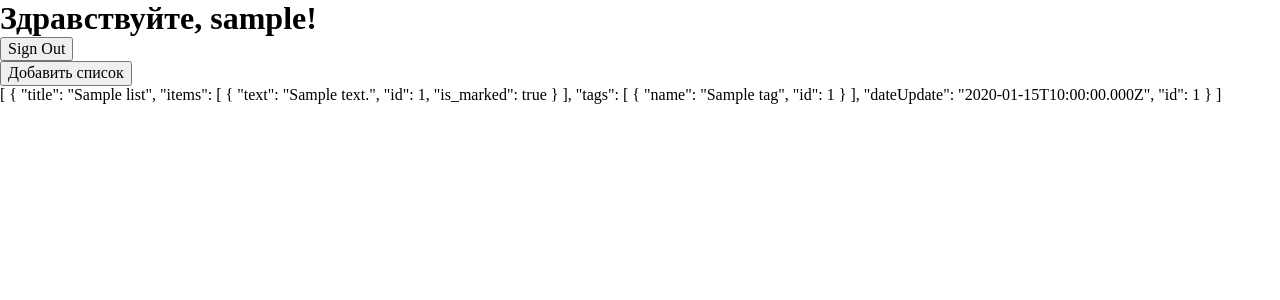
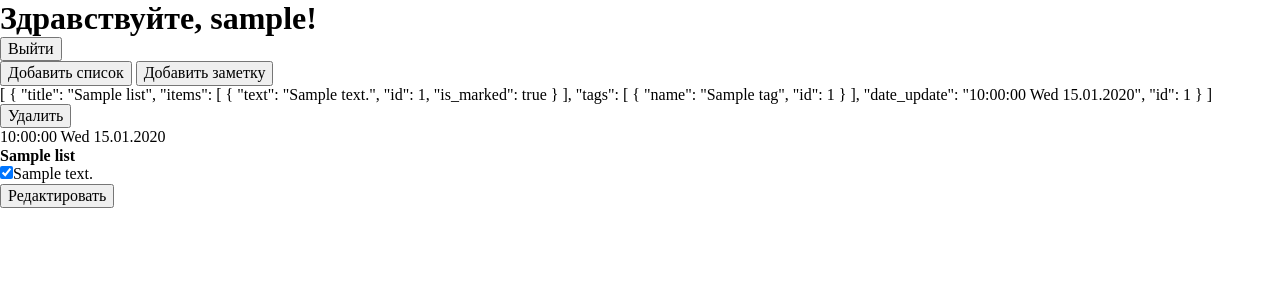
Before and after one commit to ZharikovaES/PersonalListsApp, a Spring Boot app: page /home in a window 1280 px wide. Shown: the top 300 px of the page. Run offline with Spring Boot 4, Linux system fonts and the light colour scheme; the visitor is signed in with stand-in values (Sample User, id 1); tables that the repository leaves empty hold one stand-in row (values such as "Sample post"); some of the project's set-up classes (security, data sources, template engines, error pages and the like) are left out, and stand-ins take their place.

Commit message:
Added: get, push, put and delete of lists (backend and frontend).

```diff
--- a/src/main/java/com/ZharikovaES/PersonalListsApp/controllers/MessageController.java
+++ b/src/main/java/com/ZharikovaES/PersonalListsApp/controllers/MessageController.java
@@ -1,19 +1,20 @@
 package com.ZharikovaES.PersonalListsApp.controllers;
 
-import com.ZharikovaES.PersonalListsApp.models.Item;
-import com.ZharikovaES.PersonalListsApp.models.List;
-import com.ZharikovaES.PersonalListsApp.models.Tag;
-import com.ZharikovaES.PersonalListsApp.models.User;
+import com.ZharikovaES.PersonalListsApp.models.*;
+import com.ZharikovaES.PersonalListsApp.repos.ItemRepo;
 import com.ZharikovaES.PersonalListsApp.repos.ListRepo;
+import com.ZharikovaES.PersonalListsApp.repos.NoteRepo;
 import com.ZharikovaES.PersonalListsApp.repos.UserRepo;
 import org.springframework.beans.factory.annotation.Autowired;
 import org.springframework.http.HttpStatus;
 import org.springframework.http.MediaType;
 import org.springframework.http.ResponseEntity;
 import org.springframework.security.core.annotation.AuthenticationPrincipal;
+import org.springframework.transaction.annotation.Transactional;
 import org.springframework.web.bind.annotation.*;
 
 import java.util.ArrayList;
+import java.util.Optional;
 import java.util.Set;
 
 @RestController
@@ -23,6 +24,10 @@
     private UserRepo userRepo;
     @Autowired
     private ListRepo listRepo;
+    @Autowired
+    private ItemRepo itemRepo;
+    @Autowired
+    private NoteRepo noteRepo;
 
     @RequestMapping(method = RequestMethod.POST, value = "/push-list", consumes = MediaType.APPLICATION_JSON_VALUE, produces = "application/json")
     public ResponseEntity<List> saveList(@RequestBody List list, @AuthenticationPrincipal User user) {
@@ -35,24 +40,65 @@
         }
 
         list.setUser(user);
+        list.setDateUpdateTZByUser();
         listRepo.save(list);
         userRepo.save(user);
 
         return new ResponseEntity<>(list, HttpStatus.CREATED);
     }
-    @RequestMapping(method = RequestMethod.GET, value = "/lists", produces = "application/json")
-    public ResponseEntity<java.util.List<List>> getAllList(@AuthenticationPrincipal User user) {
-        Set<List> set =  user.getLists();
-        return new ResponseEntity<>(new ArrayList<>(set), HttpStatus.OK);
-    }
-    @RequestMapping(method = RequestMethod.PUT, value = "/update", produces = "application/json")
-    public ResponseEntity<List> updateList(@RequestBody List list) {
-        listRepo.save(list);
-        return new ResponseEntity<>(list, HttpStatus.CREATED);
-    }
-    @RequestMapping(method = RequestMethod.DELETE, value = "/delete-list/{id}")
-    public void deleteList(@PathVariable Long id) {
-        listRepo.deleteById(id);
+    @RequestMapping(method = RequestMethod.POST, value = "/push-note", consumes = MediaType.APPLICATION_JSON_VALUE, produces = "application/json")
+    public ResponseEntity<Note> saveNote(@RequestBody Note note, @AuthenticationPrincipal User user) {
+        if (note == null) {
+            return new ResponseEntity<>(HttpStatus.BAD_REQUEST);
+        }
+        note.setUser(user);
+        note.setDateUpdateTZByUser();
+        noteRepo.save(note);
+        userRepo.save(user);
+
+        return new ResponseEntity<>(note, HttpStatus.CREATED);
     }
 
+    @RequestMapping(method = RequestMethod.GET, value = "/lists", produces = "application/json")
+    public ResponseEntity<java.util.List<List>> getAllLists(@AuthenticationPrincipal User user) {
+        java.util.List<List> lists =  listRepo.findAllByListId(user.getId());
+        return new ResponseEntity<>(lists, HttpStatus.OK);
+    }
+    @RequestMapping(method = RequestMethod.GET, value = "/notes", produces = "application/json")
+    public ResponseEntity<java.util.List<Note>> getAllNotes(@AuthenticationPrincipal User user) {
+        java.util.List<Note> notes = noteRepo.findAllByNoteId(user.getId());
+        return new ResponseEntity<>(notes, HttpStatus.OK);
+    }
+
+    @RequestMapping(method = RequestMethod.PUT, value = "/update-list", produces = "application/json")
+    public ResponseEntity<List> updateList(@RequestBody List list, @AuthenticationPrincipal User user) {
+        list.setUser(user);
+        list.setDateUpdateTZByUser();
+        Long id = list.getId();
+
+        listRepo.save(list);
+        List l = listRepo.findById(id).get();
+
+        return new ResponseEntity<>(l, HttpStatus.OK);
+    }
+    @RequestMapping(method = RequestMethod.PUT, value = "/update-note", produces = "application/json")
+    public ResponseEntity<Note> updateNote(@RequestBody Note note, @AuthenticationPrincipal User user) {
+        note.setUser(user);
+        note.setDateUpdateTZByUser();
+        Long id = note.getId();
+
+        noteRepo.save(note);
+        Note n = noteRepo.findById(id).get();
+
+        return new ResponseEntity<>(n, HttpStatus.OK);
+    }
+
+    @RequestMapping(method = RequestMethod.DELETE, value = "/delete-list/{id}")
+    public void deleteList(@PathVariable("id") List list) {
+        listRepo.delete(list);
+    }
+    @RequestMapping(method = RequestMethod.DELETE, value = "/delete-note/{id}")
+    public void deleteNote(@PathVariable("id") Note note) {
+        noteRepo.delete(note);
+    }
 }
--- a/src/main/java/com/ZharikovaES/PersonalListsApp/models/Tag.java
+++ b/src/main/java/com/ZharikovaES/PersonalListsApp/models/Tag.java
@@ -2,7 +2,6 @@
 
 import javax.persistence.*;
 import java.io.Serializable;
-import java.util.Set;
 
 @Entity
 @Table(name = "tags")
--- a/src/main/java/com/ZharikovaES/PersonalListsApp/repos/UserRepo.java
+++ b/src/main/java/com/ZharikovaES/PersonalListsApp/repos/UserRepo.java
@@ -4,11 +4,14 @@
 import org.springframework.data.jpa.repository.JpaRepository;
 import org.springframework.data.jpa.repository.Modifying;
 import org.springframework.data.jpa.repository.Query;
+import org.springframework.data.repository.CrudRepository;
 import org.springframework.data.repository.query.Param;
+import org.springframework.stereotype.Repository;
 
 import java.util.Date;
 
-public interface UserRepo extends JpaRepository<User, Long> {
+@Repository
+public interface UserRepo extends CrudRepository<User, Long> {
     User findByUsername(String username);
 
     @Modifying
--- a/src/main/resources/static/js/main.js
+++ b/src/main/resources/static/js/main.js
@@ -1,35 +1,112 @@
+Vue.component('popup-unit-data', {
+  props: ['showModal'],
+      data() {
+          return {
+          }
+        },
+  methods: {
+    closeModal: function() {
+        this.$emit("close");
 
-//Vue.component('todo-item', {
-//  template: `<li>
-//        <input v-model="item.checked" name="list-item-checkbox" type="checkbox">
-//        <input v-model="item.text" name="list-item-text" type="text" placeholder="Введите пункт">
-//        <div class="close" v-on:click="item.splice(index, 1)"></div>
-//      {{ title }}
-//      <button v-on:click="$emit(\'remove\')">Удалить</button>
-//    </li>`,
-//  props: ['title']
-//  })
-Vue.component('field-list', {
-  template: `<li v-for="(item, index) in newList.items" class="item-field-list__items" :id-item="item.id">
-                <label :for="item.id"><input v-model="item.is_marked" name="list-item-checkbox" type="checkbox" :id="item.id"></label>
-             </li>`,
-
-
+    }
+  },
+  template: `<div v-if="showModal">
+                 <div class="modal-mask">
+                     <div class="modal-wrapper">
+                         <div class="modal-container">
+                             <div class="modal-header">
+                                 <slot name="modal-header-title"></slot>
+                                 <div class="modal-close close" v-on:click="closeModal"></div>
+                                 </div>
+                             </div>
+                             <slot name="modal-body">
+                              </slot>
+                             <div class="modal-footer">
+                                <slot name="modal-footer">
+                                 </slot>
+                             </div>
+                         </div>
+                     </div>
+                 </div>
+             </div>`
+});
+Vue.component('modal-body-list', {
+    props: ['list'],
+    data() {
+        return {
+            countItems: 0
+        }
+      },
+    methods: {
+      addItemIntoList: function () {
+                        console.log(3);
+                this.$emit('item-id', ++this.countItems);
+      },
+      removeItemOfList: function (index) {
+                this.list.items.splice(index, 1);
+      }
+      },
+    template: `<div class="modal-body">
+                   <input v-model="list.title" class="input-olive" name="list-name" placeholder="Введите название">
+                   <ul class="list-items">
+                       <li v-for="(item, index) in list.items" :key="item.it_id" class="list-item">
+                           <input v-model="item.is_marked" name="list-item-checkbox" type="checkbox">
+                           <input v-model="item.text" name="list-item-text" type="text" placeholder="Введите пункт">
+                           <div class="close" v-on:click="removeItemOfList(index)"></div>
+                       </li>
+                   </ul>
+                   <div class="list-items-control">
+                       <button name="list-item-add" v-on:click="addItemIntoList">Добавить новый пункт</button>
+                   </div>
+               </div>`
+});
+Vue.component('list-item', {
+  props: ['item'],
+  template: `<li class="item-field-list__items">
+                <label :for="item.id"><input v-model="item.is_marked" name="list-item-checkbox" type="checkbox" :id="item.id">{{ item.text }}</label>
+             </li>`
+});
+Vue.component('tag', {
+  props: ['tag'],
+  template: `<li class="field-lists__list_tag field-unit-tag">
+                {{ tag.name }}
+             </li>`
 });
 
 Vue.component('field-list', {
-  template: `<li class="field-list__item item-field-list">
-                 <button class="field-list__btn-remove btn-remove-close"v-on:click="$emit(\'remove\')">Удалить</button>
-                 <div class="item-field-list__wrapper">
-                    <span class="item-field-list__update-date">
-                    <h4 class="item-field-list__title"></h4>
-                    <ul class="item-field-list__items">
-
+  props: ['list', 'lists'],
+    methods: {
+       removeList: function () {
+            fetch(`http://127.0.0.1:8080/delete-list/${this.list.id}`
+            ,{
+              method: "DELETE"
+            })
+              .then(response => {
+                if (!response.ok) { throw Error(response.statusText); }
+                else {
+                    this.lists.splice(this.lists.indexOf(this.list), 1);
+                }
+              })
+              .catch(error => console.log(error));
+       },
+       editList: function () {
+            this.$emit('edit', this.list);
+       }
+    },
+      template: `<li class="field-lists__list field-list field-unit">
+                     <button class="field-list__btn-remove btn-remove-close" v-on:click="removeList">Удалить</button>
+                     <div class="field-list__wrapper">
+                        <span class="field-list__update-date">{{ list.date_update }}</span>
+                        <h4 class="field-list__title">{{ list.title }}</h4>
+                        <ul class="field-list__items">
+                            <list-item v-for="(item, index) in list.items" :key="item.id" :item="item"/>
                         </ul>
-                 <div>
-                 <button class="field-list__btn-edit btn-edit-close"v-on:click="$emit(\'remove\')">Редактировать</button>
-             </li>`,
-
+                     </div>
+                     <div class="field-lists__list_tags field-unit-tags">
+                        <tag v-for="(tag, index) in list.tags" :key="tag.id" :id-tag="tag.id" :item="tag"/>
+                     </div>
+                     <button class="field-list__btn-edit btn-edit-close" v-on:click="editList">Редактировать</button>
+                 </li>`
 
 });
 Vue.component('field-lists', {
@@ -37,31 +114,40 @@
   template: `<div class="field-lists">
                   {{ lists }}
                 <ul class="field-list">
-
+                    <field-list v-for="(list, index) in lists" :key="list.id" :list="list" :lists="lists" v-on:edit="editList" />
                 </ul>
-
-             </div>
-    </li>`,
+             </div>`,
     created: function() {
+        console.log(this.lists);
             fetch("http://127.0.0.1:8080/lists", {
               method: "GET"
             })
               .then(response => {
                 if (!response.ok) throw Error(response.statusText);
                 return response.json();
-              }).then(data => { let l = data; this.lists = new Array(); l.forEach(i => this.lists.push(i))})
+              }).then(data => { data.forEach(i => this.lists.push(i))})
               .catch(error => console.log(error));
+        },
+    methods: {
+        editList: function(l){
+            this.$emit('edit', l);
+        },
       }
   })
-
 
 let app = new Vue({
   el: '#app',
   data: {
-    showModal: false,
+    showPopUpListAdd: false,
+    showPopUpListChange: false,
     newList: {
-        countItems: 1,
         title: "",
+        items: [{
+            it_id: 0,
+            is_marked: false,
+            text: ""
+        }]},
+    modifiedList: {
         items: [{
             it_id: 0,
             is_marked: false,
@@ -72,37 +158,74 @@
   mounted() {
   },
   methods: {
-      addItemIntoList: function () {
-        this.newList.items.push({it_id: this.newList.countItems++, is_marked: false, text: ""});
+        addItemIntoNewList: function (it_id) {
+                  console.log(it_id);
+                  this.newList.items.push({it_id: it_id, is_marked: false, text: ""});
               },
-      removeItemOfList: function (index) {
-        this.newList.items.splice(index, 1);
-        this.newList.countItems--;
+        addItemIntoModifiedList: function (it_id) {
+                  console.log(it_id);
+                  this.modifiedList.items.push({it_id: it_id, is_marked: false, text: ""});
               },
       pushList: function(){
-          this.showModal = false;
+      console.log(this.newList);
+      let n = JSON.stringify(this.newList);
+            console.log(n);
+          this.showPopUpListAdd = false;
                 fetch("http://127.0.0.1:8080/push-list", {
                   method: "POST",
                   headers: {
                     'Content-Type': 'application/json'
                   },
-                  body: JSON.stringify(this.newList)
+                  body: n
                 })
                   .then(response => {
                     if (!response.ok) throw Error(response.statusText);
                     return response.json();
                   })
-                  .then(data => console.log(data))
+                  .then(data => {console.log(data); this.lists.push(data);})
                   .catch(error => console.log(error));
-          this.newList = {countItems: 1,
+                  console.log(this.newList);
+                        this.newList = {
                          title: "",
                          items: [{
                              it_id: 0,
                              is_marked: false,
                              text: ""
                          }]};
+      },
+      changeList: function(){
+          this.showPopUpListChange = false;
+          fetch("http://127.0.0.1:8080/update", {
+            method: "PUT",
+            headers: {
+              'Content-Type': 'application/json'
+            },
+            body: JSON.stringify(this.modifiedList)
+          })
+            .then(response => {
+              if (!response.ok) throw Error(response.statusText);
+              return response.json();
+            })
+            .then(data => {
+                console.log(data);
+                let index = 0;
+                this.lists.forEach((e, i) => {
+                    if (e.id === data.id) { index = i; }
+                });
+                this.lists.splice(index, 1, data);
+            })
+            .catch(error => console.log(error));
+
+      },
+      editList: function(editList){
+          this.showPopUpListChange = true;
+          this.modifiedList = JSON.parse(JSON.stringify(editList));
+          console.log(this.modifiedList);
+      },
+      closePopUpAdd: function(){
+          this.showPopUpListAdd = false;
+      },
+      closePopUpChange: function(){
+          this.showPopUpListChange = false;
       }}
-
 })
-
-console.log(1);
--- a/src/main/resources/templates/home.html
+++ b/src/main/resources/templates/home.html
@@ -15,42 +15,65 @@
     <body>
         <h1 th:inline="text">Здравствуйте, [[${#httpServletRequest.remoteUser}]]!</h1>
         <form th:action="@{/logout}" method="post">
-            <input type="submit" value="Sign Out">
+            <input type="submit" value="Выйти">
         </form>
         <div id="app">
-            <button id="show-modal" name="add-list" class="btn-dark-olive-green" v-on:click="showModal = true">Добавить список</button>
-            <div v-if="showModal" @close="showModal = false">
-                <div class="modal-mask">
-                    <div class="modal-wrapper">
-                        <div class="modal-container">
-                            <div class="modal-header">
-                            Создаем список
-                                <div class="modal-close close" @click="showModal = false">
-                                </div>
-                            </div>
-                            <div class="modal-body">
-                                <input v-model="newList.title" class="input-olive" name="list-name" placeholder="Введите название">
-                                <ul class="list-items">
-                                    <li v-for="(item, index) in newList.items" class="list-item" :id-item="item.id">
-                                        <input v-model="item.is_marked" name="list-item-checkbox" type="checkbox">
-                                        <input v-model="item.text" name="list-item-text" type="text" placeholder="Введите пункт">
-                                        <div class="close" v-on:click="removeItemOfList(index)"></div>
-                                    </li>
-                                </ul>
-                                <div class="list-items-control">
-                                    <button name="list-item-add" v-on:click="addItemIntoList()">Добавить новый пункт</button>
-                                </div>
-                            </div>
-                            <div class="modal-footer">
-                                <button class="modal-default-button" @click="pushList()">
-                                    Добавить
-                                </button>
-                            </div>
-                        </div>
-                    </div>
-                </div>
-            </div>
-            <field-lists />
+            <button id="show-modal-list" name="add-list" class="btn-dark-olive-green" v-on:click="showPopUpListAdd = true">Добавить список</button>
+            <button id="show-modal-note" name="add-note" class="btn-dark-olive-green" v-on:click="showPopUpNoteAdd = true">Добавить заметку</button>
+            <popup-unit-data :show-modal="showPopUpListAdd" v-on:close="closePopUpAdd">
+                <template v-slot:modal-header-title>
+                     Создаем список
+                </template>
+                <template v-slot:modal-body>
+                    <modal-body-list :list="newList" v-on:item-id="addItemIntoNewList"/>
+                </template>
+                <template v-slot:modal-footer>
+                    <button class="modal-default-button" v-on:click="pushList">
+                        Добавить
+                    </button>
+                </template>
+            </popup-unit-data>
+            <popup-unit-data :show-modal="showPopUpListChange" v-on:close="closePopUpChange">
+                <template v-slot:modal-header-title>
+                    Редактируем список
+                </template>
+                <template v-slot:modal-body>
+                    <modal-body-list :list="modifiedList" v-on:item-id="addItemIntoModifiedList"/>
+                </template>
+                <template v-slot:modal-footer>
+                    <button class="modal-default-button" v-on:click="changeList">
+                        Сохранить
+                    </button>
+                </template>
+            </popup-unit-data>
+            <popup-unit-data :show-modal="showPopUpNoteAdd" :note="newNote" v-on:close="closePopUpAdd">
+                <template v-slot:modal-header-title>
+                     Создаем заметку
+                </template>
+                <template v-slot:modal-body>
+                    <modal-body-note :note="newNote"/>
+                </template>
+                <template v-slot:modal-footer>
+                    <button class="modal-default-button" v-on:click="pushNote">
+                        Добавить
+                    </button>
+                </template>
+            </popup-unit-data>
+            <popup-unit-data :show-modal="showPopUpNoteChange" :note="modifiedNote" v-on:close="closePopUpChange">
+                <template v-slot:modal-header-title>
+                    Редактируем заметку
+                </template>
+                <template v-slot:modal-body>
+                    <modal-body-note :note="modifiedNote"/>
+                </template>
+                <template v-slot:modal-footer>
+                    <button class="modal-default-button" v-on:click="changeNote">
+                        Сохранить
+                    </button>
+                </template>
+            </popup-unit-data>
+            <field-lists :lists="lists" v-on:edit="editList" />
+            <field-notes :notes="notes" v-on:edit="editNote" />
             <pre>{{ $data }}</pre>
         </div>
     <script src="/js/main.js"></script>
--- a/src/main/resources/templates/login.html
+++ b/src/main/resources/templates/login.html
@@ -14,7 +14,7 @@
 <form th:action="@{/login}" method="post">
     <div><label> Username : <input type="text" name="username"> </label></div>
     <div><label> Password: <input type="password" name="password"> </label></div>
-    <div><input type="submit" value="Sign In"/></div>
+    <div><input type="submit" value="Войти"/></div>
 </form>
 <a th:href="@{/registration}">Регистрация</a></body>
 </html>
--- a/src/main/resources/templates/registration.html
+++ b/src/main/resources/templates/registration.html
@@ -11,7 +11,7 @@
 <form th:action="@{/registration}" method="post">
     <div><label> Username : <input type="text" name="username"> </label></div>
     <div><label> Password: <input type="password" name="password"> </label></div>
-    <div><input type="submit" value="Sign In"/></div>
+    <div><input type="submit" value="Зарегистрировать аккаунт"/></div>
 </form>
 </body>
 </html>
```
Also changed, not shown: src/main/java/com/ZharikovaES/PersonalListsApp/models/Item.java (+2 -15 lines), src/main/java/com/ZharikovaES/PersonalListsApp/models/List.java (+74 -23 lines), src/main/java/com/ZharikovaES/PersonalListsApp/models/User.java (+43 -49 lines), src/main/java/com/ZharikovaES/PersonalListsApp/repos/ListRepo.java (+6 -1 lines), src/main/java/com/ZharikovaES/PersonalListsApp/services/UserService.java (+16 -1 lines). Lines whose indentation alone changed are shown as unchanged.
